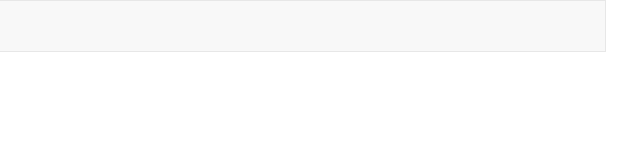
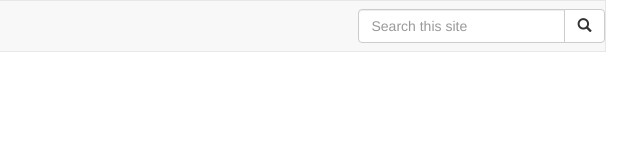
Before and after one commit to mmsoudi/bbdo_bd, a plain HTML site: page index.html in a window 1280 px wide. Shown: the full height of the page, 640-1280 px from the left. Drawn offline with Linux system fonts and the light colour scheme.

Commit message:
search field

```diff
--- a/assets/css/style.css
+++ b/assets/css/style.css
@@ -12,6 +12,10 @@ body{
 .border_radius_zero{
 	border-radius: 0 !important;
 }
+
+/*expanding search field*/
+
+/*expanding search field ends*/
 
 /*mobile nav style starts*/
 
--- a/index.html
+++ b/index.html
@@ -71,7 +71,7 @@
 <body>
 
 	<nav class="navbar navbar-default border_radius_zero hidden-xs hidden-sm">
-		<div class="container-fluid">
+		<div class="">
 			<div class="navbar-header">
 				<a class="navbar-brand" href="#">WebSiteName</a>
 			</div>
@@ -83,6 +83,18 @@
 					<li><a href="#">Page 3</a></li>
 				</ul>
 			</div>
+
+			<!-- add search form -->
+            <form class="navbar-form navbar-right" role="search">
+                <div class="input-group">
+                    <input type="text" class="form-control" placeholder="Search this site">
+                    <span class="input-group-btn">
+                        <button type="submit" class="btn btn-default">
+                        <span class="glyphicon glyphicon-search"></span>
+                        </button>
+                    </span>
+                </div>
+            </form>
 		</div>
 	</nav>
 
```
